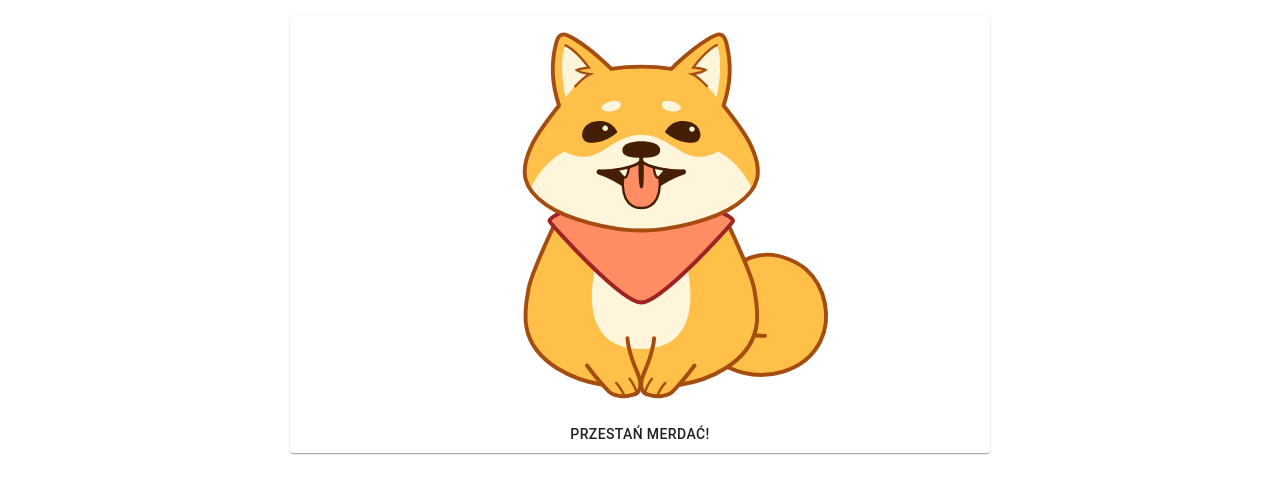
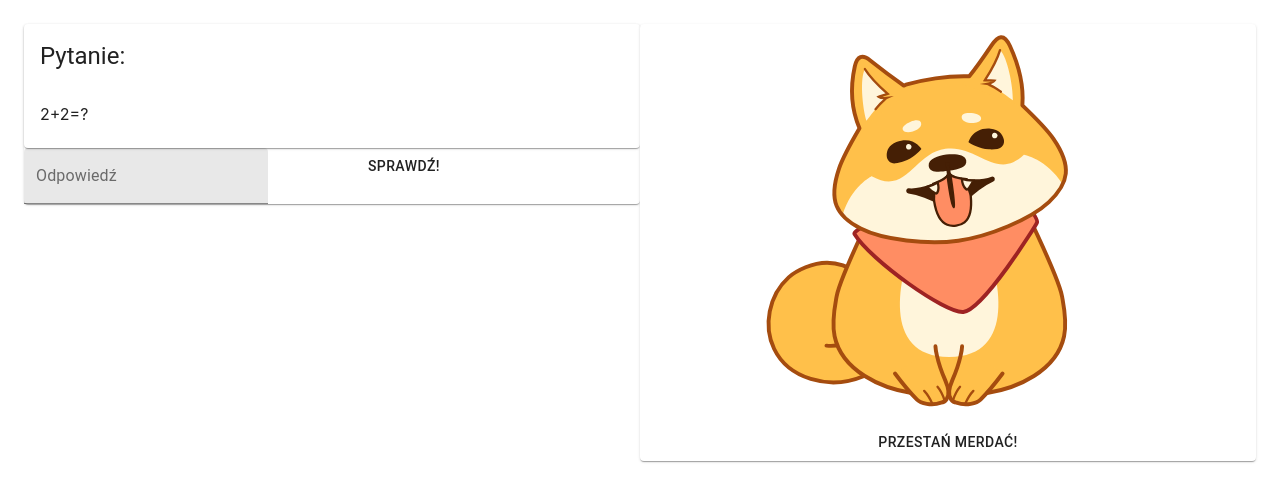
Before and after one commit to mduczmal/math-pet, a React (Create React App) app: page / in a window 1280 px wide. Shown: the top 502 px of the page. Built offline with nearby package versions, Linux system fonts and the light colour scheme.

Commit message:
Question area

```diff
--- a/src/App.js
+++ b/src/App.js
@@ -1,26 +1,37 @@
 import React from 'react'
 import Lottie from 'react-lottie';
 import * as animationData from './happy-dog.json'
-import Button from "@material-ui/core/Button";
-import Paper from "@material-ui/core/Card"
-import {Grid, Container, Box} from "@material-ui/core";
+import {
+    Button,
+    Paper,
+    TextField,
+    Card,
+    CardContent,
+    CardHeader,
+    Grid,
+    Container,
+    Box,
+} from "@material-ui/core";
 
 export default class App extends React.Component {
 
     constructor(props) {
         super(props);
-        this.state = {isStopped: false, isPaused: false, isFlirting: true};
+        this.state = {isStopped: false, isPaused: false, isFlirting: true, question: "2+2=?"};
+        this.handleCheck = this.handleCheck.bind(this);
+    }
+    handleCheck(event) {
+        event.preventDefault()
     }
 
     render() {
         const labels = {
             stopFlirting: "Przestań merdać!",
-            startFlirting: "Zacznij merdać!"
+            startFlirting: "Zacznij merdać!",
+            response: "Odpowiedź",
+            checkResponse: "Sprawdź!",
+            questionHeader: "Pytanie:"
         }
-        /*const buttonStyle = {
-        display: 'block',
-        margin: '10px auto'
-      };*/
         const paper = {
             textAlign: 'center',
         }
@@ -40,9 +51,36 @@ export default class App extends React.Component {
         return <div>
             <Container>
                 <Box mt={3} mx={'auto'}>
-                    <Grid container spacing={2} justify={"center"}>
+                    <Grid container spacing={0} justify={"center"}>
+                        <Grid item xs={6}>
                             <Paper className={paper}>
-                            <Grid px="30" container alignItems={'center'}>
+                                <Grid container alignItems={'center'}>
+                                    <Grid item xs={12}>
+                                        <Card>
+                                            <CardHeader title={labels.questionHeader}/>
+                                            <CardContent>
+                                                {this.state.question}
+                                            </CardContent>
+                                        </Card>
+                                    </Grid>
+                                    <Grid item xs={12}>
+                                        <form noValidate autoComplete="off" onSubmit={this.handleCheck}>
+                                            <Grid container spacing={7}>
+                                                <Grid item xs={6}>
+                                                    <TextField id="response" label={labels.response} variant="filled" />
+                                                </Grid>
+                                                <Grid item xs={6}>
+                                                    <Button type="submit">{labels.checkResponse}</Button>
+                                                </Grid>
+                                            </Grid>
+                                        </form>
+                                    </Grid>
+                                </Grid>
+                            </Paper>
+                        </Grid>
+                        <Grid item xs={6}>
+                            <Paper className={paper}>
+                                <Grid container alignItems={'center'}>
                                     <Grid item xs={12}>
                                         <Lottie options={defaultOptions}
                                                 eventListeners={
@@ -74,6 +112,7 @@ export default class App extends React.Component {
                                 </Grid>
                             </Paper>
                         </Grid>
+                    </Grid>
                 </Box>
             </Container>
         </div>
```
Lines whose indentation alone changed are shown as unchanged.
